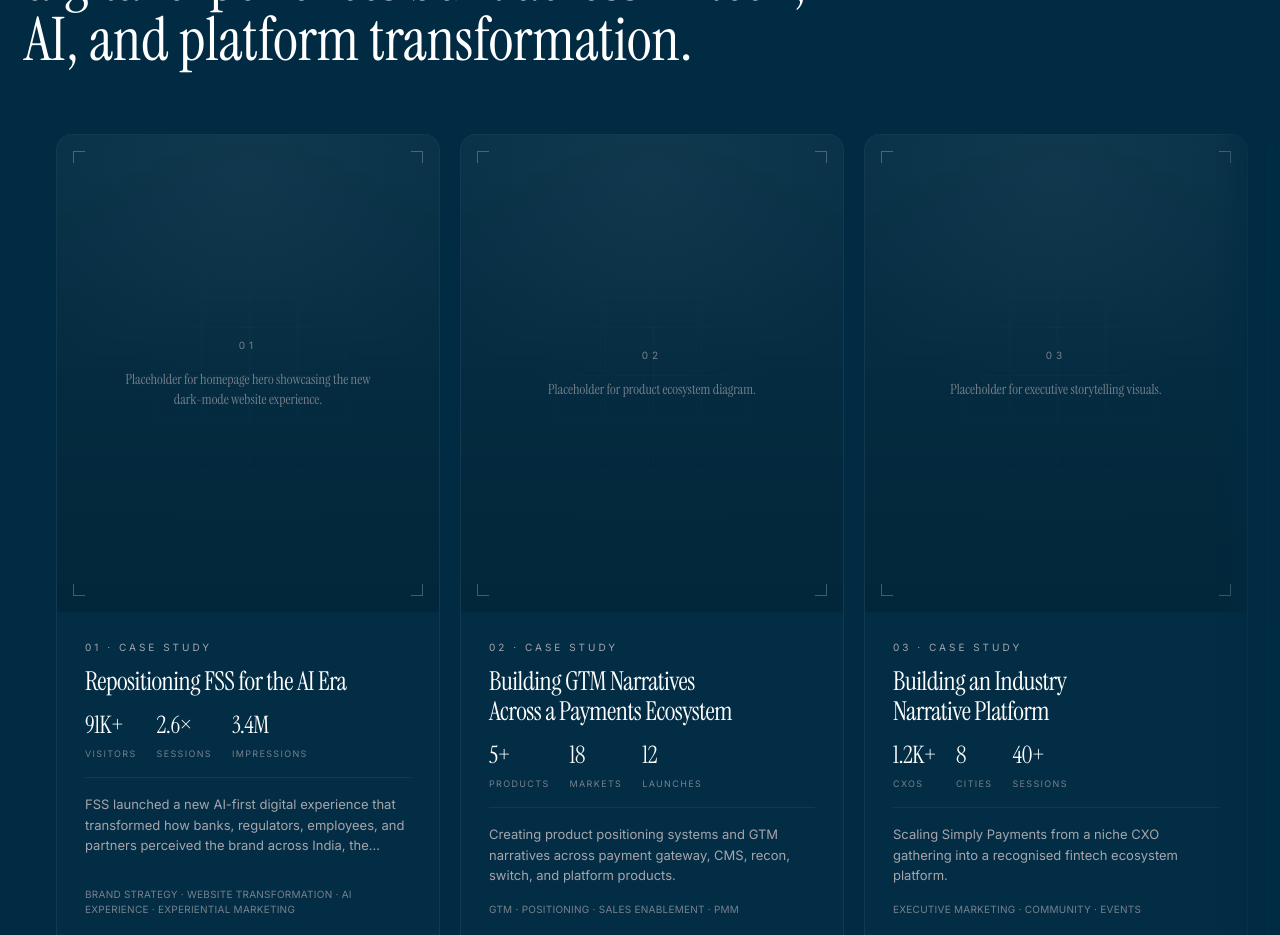
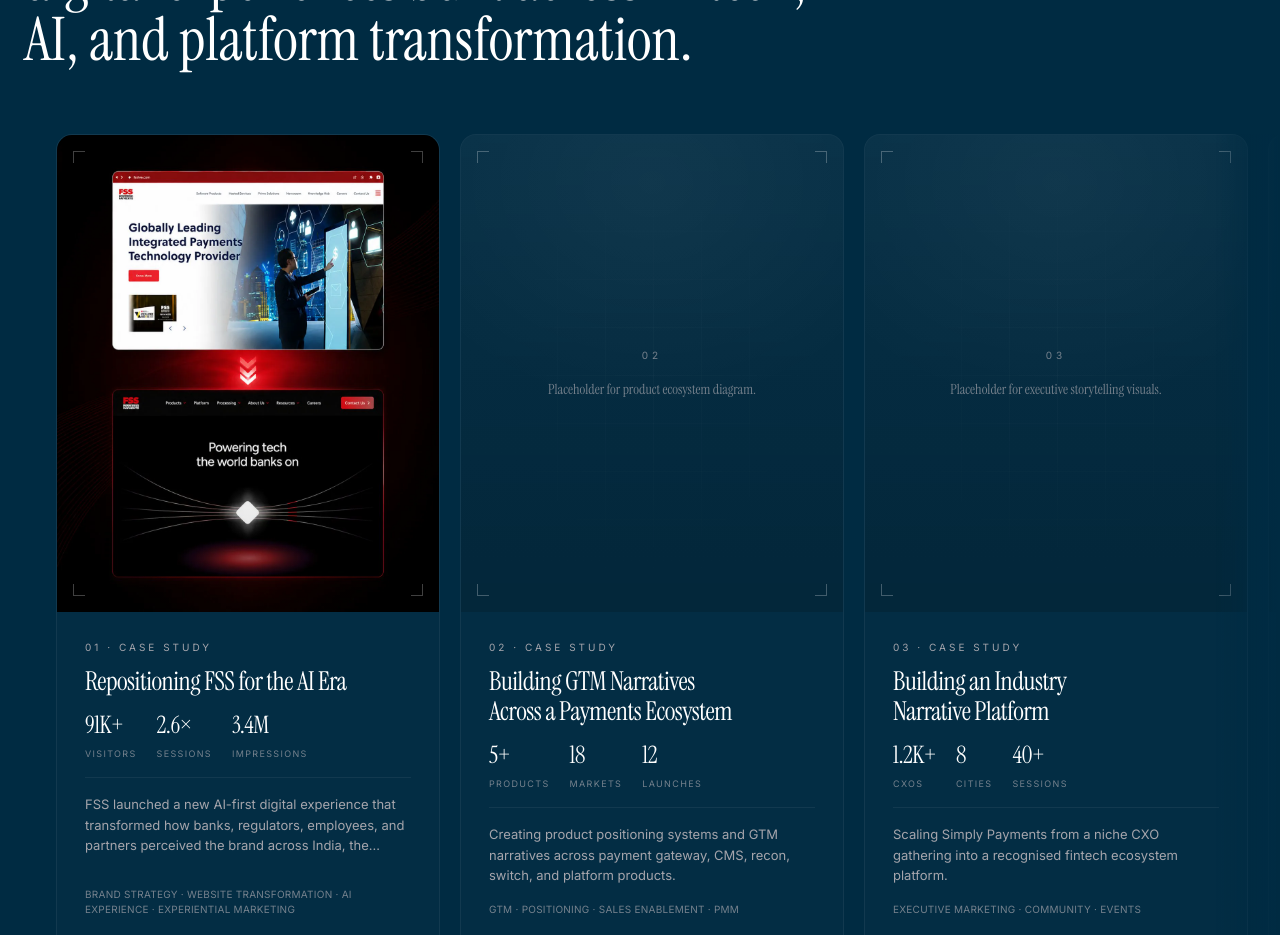
Before and after one commit to d-sourabh/dsignosour, a React (Vite) app: page / in a window 1280 px wide. Shown: the part 2460-3395 px from the top of the page. Built offline with nearby package versions, Linux system fonts and the light colour scheme.

Commit message:
Add real thumbnail to FSS case study tile

```diff
--- a/src/components/SelectedWork.tsx
+++ b/src/components/SelectedWork.tsx
@@ -18,6 +18,7 @@
   placeholder: string;
   inProgress?: boolean;
   impacts?: CaseStudyImpact[];
+  thumbnail?: string;
 }
 
 const CASE_STUDIES: CaseStudy[] = [
@@ -29,6 +30,7 @@
       "FSS launched a new AI-first digital experience that transformed how banks, regulators, employees, and partners perceived the brand across India, the Middle East, and Africa.",
     metadata: "Brand Strategy · Website Transformation · AI Experience · Experiential Marketing",
     placeholder: "Placeholder for homepage hero showcasing the new dark-mode website experience.",
+    thumbnail: "/fss-thumbnail.webp",
     impacts: [
       { value: "91K+", label: "Visitors" },
       { value: "2.6×", label: "Sessions" },
@@ -132,8 +134,32 @@
         isInProgress && "opacity-70"
       )}
     >
-      {/* Editorial placeholder area */}
+      {/* Editorial placeholder area or thumbnail */}
       <div className="relative w-full aspect-[4/5] overflow-hidden">
+        {cs.thumbnail ? (
+          <>
+            <img
+              src={cs.thumbnail}
+              alt={cs.title}
+              className="absolute inset-0 w-full h-full object-cover"
+              loading="lazy"
+            />
+            {/* Subtle dark overlay to keep the title and metadata legible if needed downstream */}
+            <div
+              className="absolute inset-0 pointer-events-none"
+              style={{
+                background:
+                  "linear-gradient(180deg, rgba(0,0,0,0) 60%, rgba(0,0,0,0.15) 100%)",
+              }}
+            />
+            {/* Editorial corner marks kept for visual consistency with placeholder tiles */}
+            <span className="absolute top-4 left-4 w-3 h-3 border-t border-l border-white/25" />
+            <span className="absolute top-4 right-4 w-3 h-3 border-t border-r border-white/25" />
+            <span className="absolute bottom-4 left-4 w-3 h-3 border-b border-l border-white/25" />
+            <span className="absolute bottom-4 right-4 w-3 h-3 border-b border-r border-white/25" />
+          </>
+        ) : (
+          <>
             <div
               className="absolute inset-0"
               style={{
@@ -171,6 +197,8 @@
                 {cs.placeholder}
               </span>
             </div>
+          </>
+        )}
 
         {/* In Progress chip, top right */}
         {isInProgress && (
```
Also changed, not shown: public/fss-thumbnail.webp (added). Lines whose indentation alone changed are shown as unchanged.
